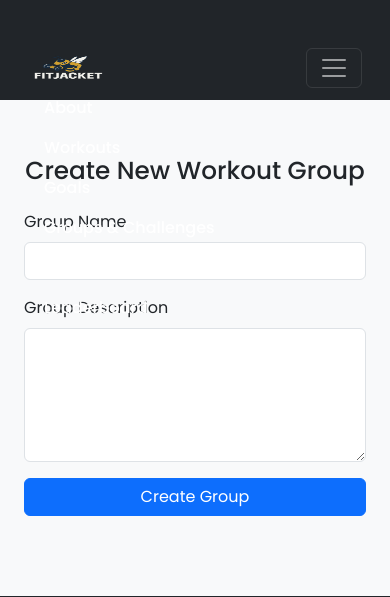
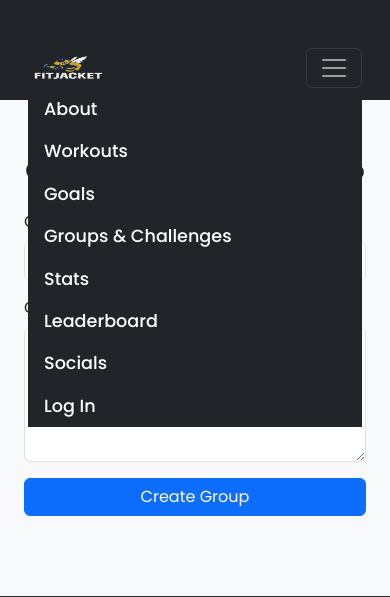
Before and after one commit to thomasg13/FitJacket, a Django app: template templates/groups/create_group.html in a window 390 px wide, after a click that opens the changed part. Shown: the top 597 px of the page. Run offline with Django 3.2, Linux system fonts and the light colour scheme; the template is opened without the code that fills it, so the values that code supplies are empty; some libraries are stand-ins or nearby versions.

Commit message:
give background for dropdown

```diff
--- a/static/css/style.css
+++ b/static/css/style.css
@@ -134,3 +134,20 @@ html, body {
   z-index: 1;
   padding: 4rem 1rem;
 }
+
+@media (max-width: 991.98px) {
+  .mobile-nav-bg {
+    background-color: rgba(30, 30, 47, 0.9);
+    backdrop-filter: blur(10px);
+    -webkit-backdrop-filter: blur(10px);
+    padding: 1.5rem;
+    border-radius: 0 0 12px 12px;
+    box-shadow: 0 8px 20px rgba(0, 0, 0, 0.2);
+    margin-top: 1rem;
+  }
+
+  .navbar-nav .nav-link {
+    padding: 0.5rem 0;
+    font-size: 1.1rem;
+  }
+}
--- a/templates/base.html
+++ b/templates/base.html
@@ -19,7 +19,7 @@
   <body class="d-flex flex-column min-vh-100">
 
     <!-- Header -->
-    <nav class="p-3 navbar navbar-dark bg-dark navbar-expand-lg" style="height: 100px;">
+    <nav class="p-3 navbar navbar-dark bg-dark navbar-expand-lg" style="height: 100px; z-index: 10;">
       <div class="container h-100">
         <a class="navbar-brand d-flex align-items-center h-100" href="{% url 'home:index' %}">
           <img src="{% static 'images/logo.png' %}" alt="logo" width="80px" height="80px" />
@@ -28,18 +28,33 @@
           aria-controls="navbarNavAltMarkup" aria-expanded="false" aria-label="Toggle navigation">
           <span class="navbar-toggler-icon"></span>
         </button>
-        <div class="collapse navbar-collapse" id="navbarNavAltMarkup">
-          <div class="navbar-nav ms-auto navbar-ml">
+
+        <div class="collapse navbar-collapse bg-dark" id="navbarNavAltMarkup">
+          <ul class="navbar-nav ms-auto">
+            <li class="nav-item">
               <a class="nav-link" href="{% url 'home:about' %}">About</a>
+            </li>
+            <li class="nav-item">
               <a class="nav-link" href="{% url 'workouts:workout_list' %}">Workouts</a>
+            </li>
+            <li class="nav-item">
               <a class="nav-link" href="{% url 'goals:goals_home' %}">Goals</a>
+            </li>
+            <li class="nav-item">
               <a class="nav-link" href="{% url 'groups:workout_groups' %}">Groups & Challenges</a>
+            </li>
+            <li class="nav-item">
               <a class="nav-link" href="{% url 'workout_stats:statistics' %}">Stats</a>
+            </li>
+            <li class="nav-item">
               <a class="nav-link" href="{% url 'socials:leaderboard' %}">Leaderboard</a>
+            </li>
+            <li class="nav-item">
               <a class="nav-link" href="{% url 'socials:home' %}">Socials</a>
+            </li>
 
             {% if user.is_authenticated %}
-              <div class="nav-item dropdown">
+              <li class="nav-item dropdown">
                 <a class="nav-link dropdown-toggle" href="#" id="userDropdown" role="button" data-bs-toggle="dropdown" aria-expanded="false">
                   {{ user.username }}
                 </a>
@@ -48,11 +63,13 @@
                   <li><a class="dropdown-item" href="{% url 'goals:goals_home' %}">Fitness Goals</a></li>
                   <li><a class="dropdown-item" href="{% url 'users:logout' %}">Logout</a></li>
                 </ul>
-              </div>
+              </li>
             {% else %}
+              <li class="nav-item">
                 <a class="nav-link" href="{% url 'users:login' %}">Log In</a>
+              </li>
             {% endif %}
-          </div>
+          </ul>
         </div>
       </div>
     </nav>
--- a/templates/home/home.html
+++ b/templates/home/home.html
@@ -12,6 +12,7 @@
         height: 100vh;
         overflow: hidden;
         z-index: -1;
+        pointer-events: none;
       "
     >
       <video
```
Lines whose indentation alone changed are shown as unchanged.
